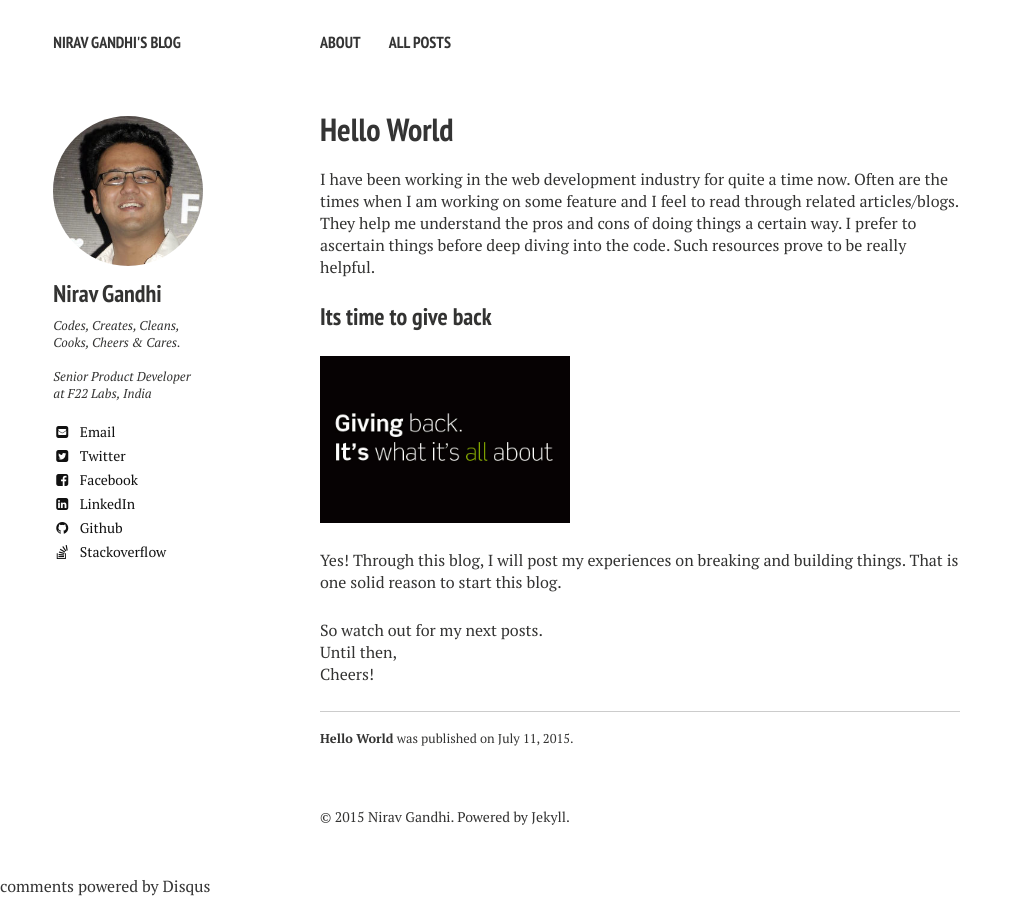
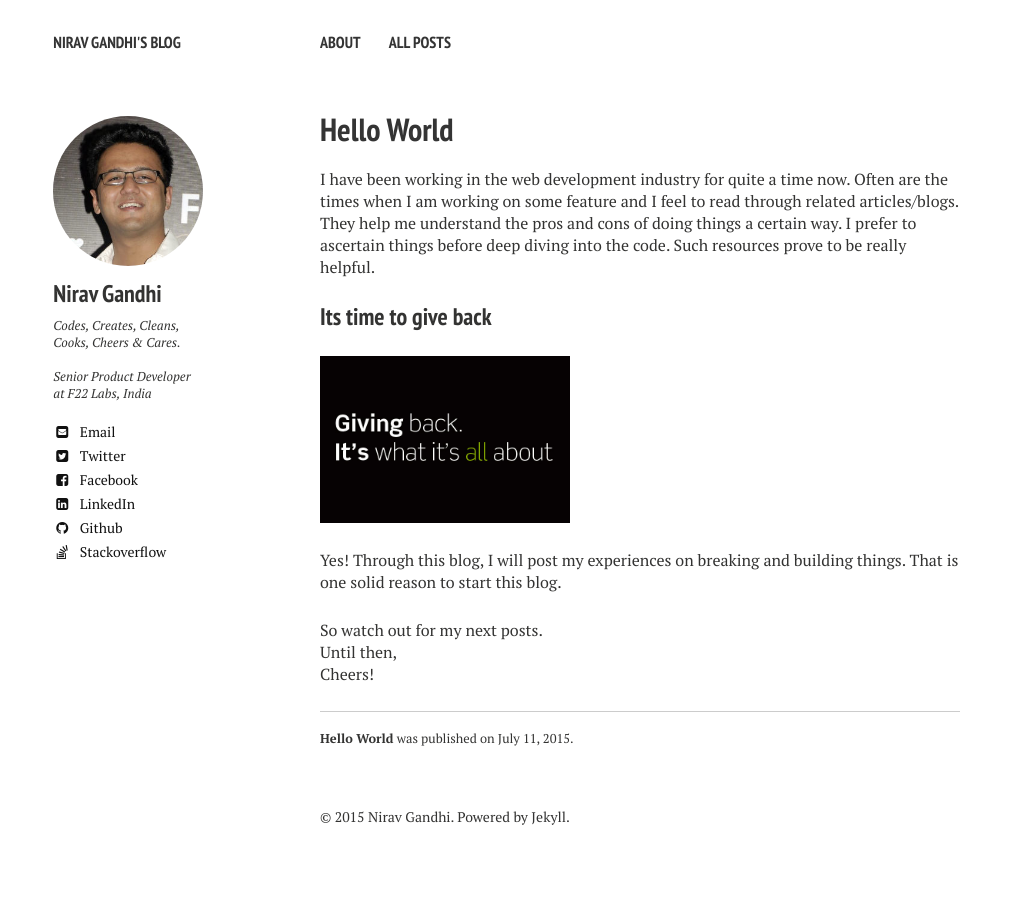
Before and after one commit to niyando/niyando.github.io, a Jekyll site: the page built from _posts/random/2015-07-11-hello-world.markdown, in a window 1280 px wide. Shown: the whole page, without its empty margins (0-1023 px from the left). Built offline with Jekyll 4.4.1, drawn with Linux system fonts in a browser that asks for light colours; nearby versions of some CDN libraries; comment, search, counter and statistics services are not loaded; some of the changed lines change nothing that is shown.

Commit message:
thumb changes

```diff
--- a/_config.yml
+++ b/_config.yml
@@ -2,7 +2,7 @@
 
 title:            Nirav Gandhi's Blog
 locale:           en_US
-url:
+url:              http://niyando.com
 
 
 # Jekyll configuration
--- a/_posts/random/2015-07-11-hello-world.markdown
+++ b/_posts/random/2015-07-11-hello-world.markdown
@@ -3,15 +3,12 @@
 title: "Hello World"
 modified:
 categories: random
-excerpt: "Its time for me to give back through this blog."
-tags: ["blog"]
-comments: true
+excerpt: "Hello world! Its time for me to give back through this blog."
+tags: ["nirav","gandhi","blog"]
+comments: false
 share: false
 image:
-  feature:
-  credit: WeGraphics
-  creditlink: http://wegraphics.net/downloads/free-ultimate-blurred-background-pack/
-date: 2015-07-11T17:45:25+05:30
+  thumb: giveback.jpg
 ---
 
 I have been working in the web development industry for quite a time now. Often are the times when I am working on some feature and I feel to read through related articles/blogs. They help me understand the pros and cons of doing things a certain way. I prefer to ascertain things before deep diving into the code. Such resources prove to be really helpful.
```
Also changed, not shown: images/default-thumb.png, 9 other files.
